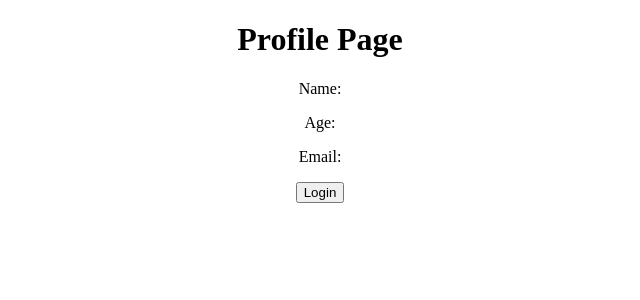
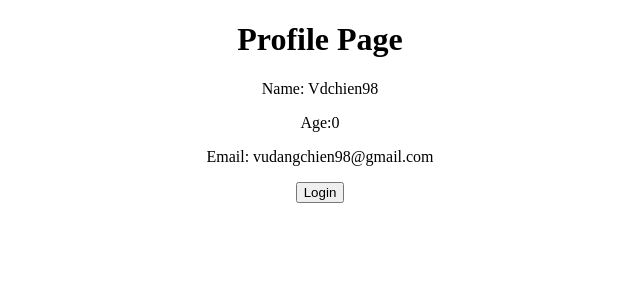
Before and after one commit to vdchien98/redux_project, a React (Create React App) app: page / in a window 1280 px wide. Shown: the top 300 px of the page, without its empty margins (320-960 px from the left). Built offline with nearby package versions, Linux system fonts and the light colour scheme.

Commit message:
useSelector

```diff
--- a/src/components/Profile.js
+++ b/src/components/Profile.js
@@ -1,12 +1,13 @@
 import React from 'react';
-
+import { useSelector } from 'react-redux';
 function Profile() {
+    const user = useSelector((state) => state.user.value);
     return (
         <div>
             <h1>Profile Page</h1>
-            <p>Name: </p>
-            <p>Age: </p>
-            <p>Email: </p>
+            <p>Name: {user.name} </p>
+            <p>Age:{user.age} </p>
+            <p>Email: {user.email} </p>
         </div>
     );
 }
--- a/src/features/user.js
+++ b/src/features/user.js
@@ -2,11 +2,14 @@
 
 export const userSlice = createSlice({
     name: 'user',
-    initialState: { value: { name: '', age: 0, email: '' } },
+    initialState: { value: { name: 'Vdchien98', age: 0, email: 'vudangchien98@gmail.com' } },
     reducers: {
         login: (state, action) => {
             state.value = action.payload;
         },
     },
 });
+
+export const { login } = userSlice.actions;
+
 export default userSlice.reducer;
```
